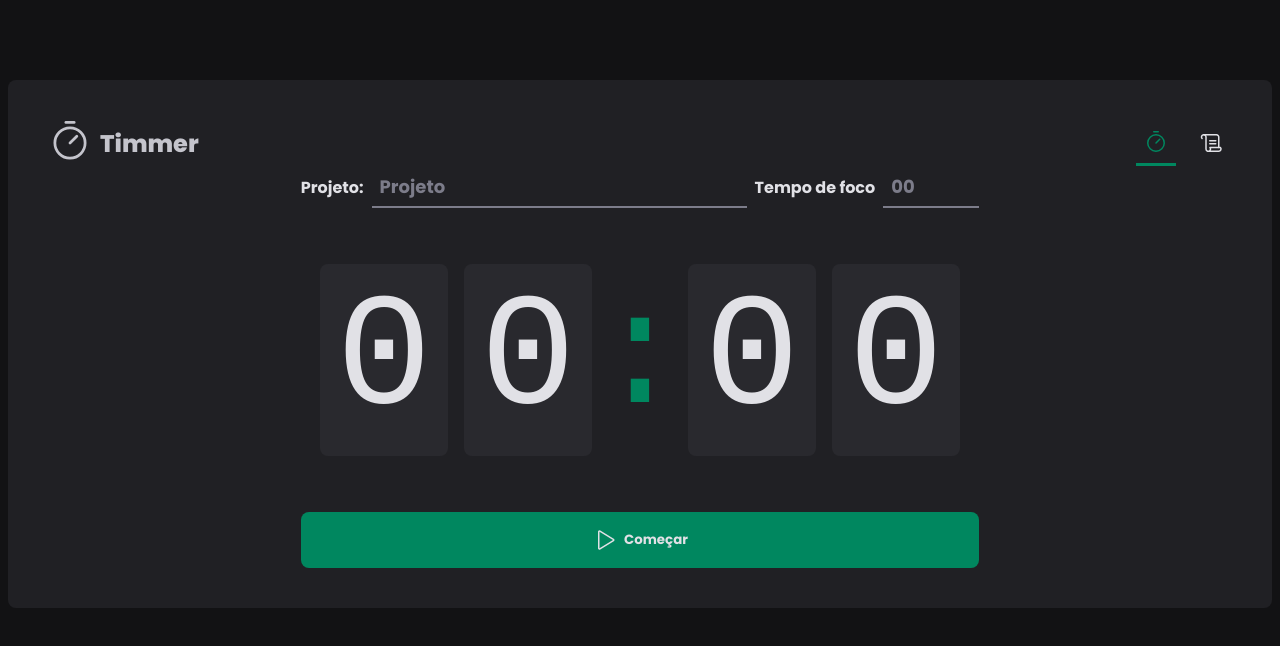
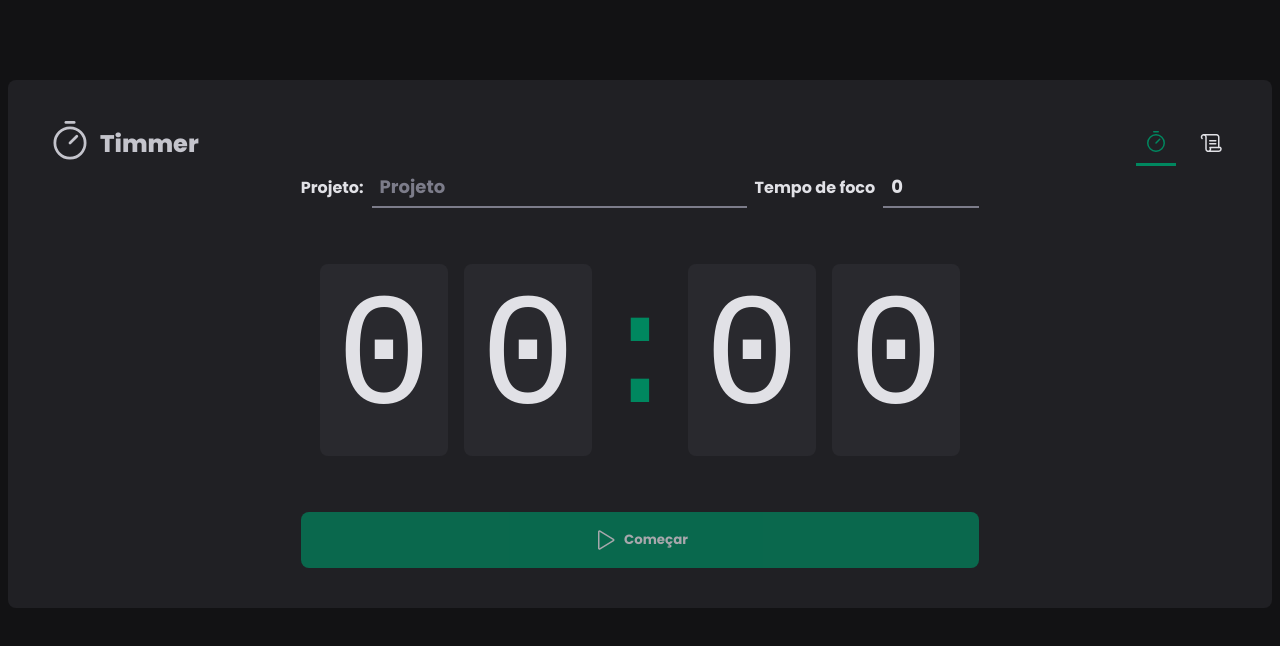
Before and after one commit to ngrpedro/any-timer, a React (Vite) app: page / in a window 1280 px wide. Shown: the top 646 px of the page. Built offline with nearby package versions, Linux system fonts and the light colour scheme.

Commit message:
fat:: validação de formulário (hook form + zod)

```diff
--- a/package.json
+++ b/package.json
@@ -9,11 +9,14 @@
     "preview": "vite preview"
   },
   "dependencies": {
+    "@hookform/resolvers": "^2.9.10",
     "@stitches/react": "^1.2.8",
     "phosphor-react": "^1.4.1",
     "react": "^18.2.0",
     "react-dom": "^18.2.0",
-    "react-router-dom": "^6.8.0"
+    "react-hook-form": "^7.43.0",
+    "react-router-dom": "^6.8.0",
+    "zod": "^3.20.2"
   },
   "devDependencies": {
     "@types/react": "^18.0.27",
--- a/src/pages/Home/index.tsx
+++ b/src/pages/Home/index.tsx
@@ -9,14 +9,53 @@
   MinutesAmountInput,
   StartCountdownButton,
 } from "./styles";
+import { useForm } from "react-hook-form";
+import * as zod from "zod";
+import { zodResolver } from "@hookform/resolvers/zod";
+
+const newCycleFormValidationSchema = zod.object({
+  task: zod.string().min(1, "Informe a tarefa"),
+  minutesAmount: zod
+    .number()
+    .min(5, "O ciclo precisa ser de no mínimo 5 minutos.")
+    .max(60, "O ciclo precisa ser de no máximo 60 minutos."),
+});
+
+type NewCycleFormData = zod.infer<typeof newCycleFormValidationSchema>;
 
 const Home = () => {
+  const { register, handleSubmit, watch, formState, reset } =
+    useForm<NewCycleFormData>({
+      resolver: zodResolver(newCycleFormValidationSchema),
+      defaultValues: {
+        task: "",
+        minutesAmount: 0,
+      },
+    });
+
+  //caso queira validar os erros na interface
+  console.log(formState.errors);
+
+  const onSubmit = (data: NewCycleFormData) => {
+    console.log(data);
+
+    reset();
+  };
+
+  const task = watch("task");
+  const isSubmitDisabled = !task;
+
   return (
     <HomeContainer>
-      <form>
+      <form onSubmit={handleSubmit(onSubmit)}>
         <FormContainer>
           <label htmlFor="task">Projeto:</label>
-          <TaskInput id="task" list="task-suggestions" placeholder="Projeto" />
+          <TaskInput
+            id="task"
+            list="task-suggestions"
+            placeholder="Projeto"
+            {...register("task")}
+          />
           <datalist id="task-suggestions">
             <option value="EcoPlural"></option>
             <option value="Delivery"></option>
@@ -31,6 +70,7 @@
             step={5}
             min={5}
             max={60}
+            {...register("minutesAmount", { valueAsNumber: true })}
           />
         </FormContainer>
 
@@ -42,7 +82,7 @@
           <span>0</span>
         </CountdownContainer>
 
-        <StartCountdownButton>
+        <StartCountdownButton disabled={isSubmitDisabled}>
           <Play size={24} /> Começar
         </StartCountdownButton>
       </form>
```
Also changed, not shown: 1 other file (tests, documents, lock files or other folders).
